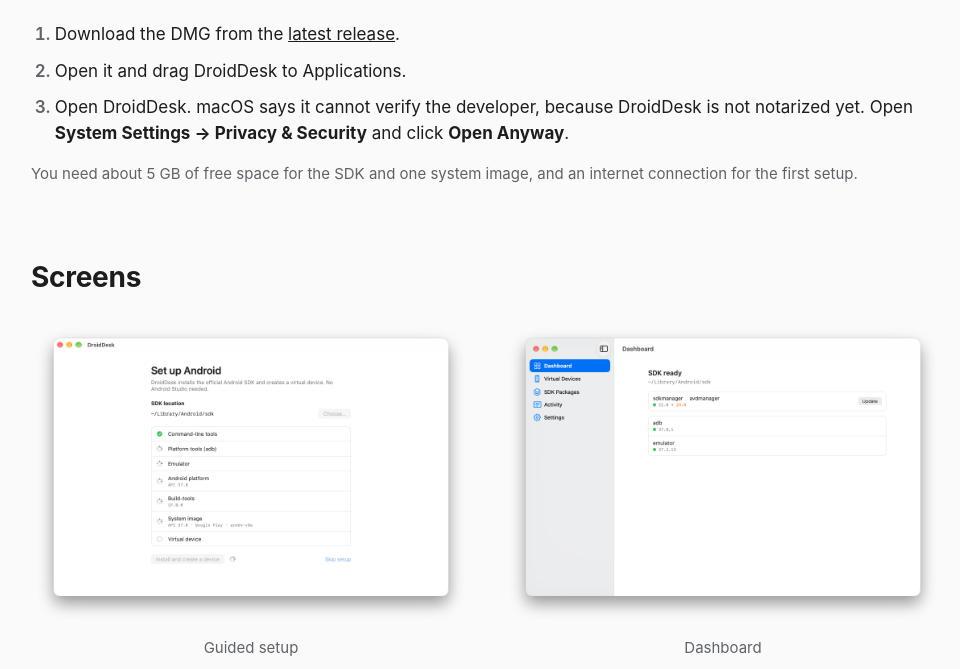
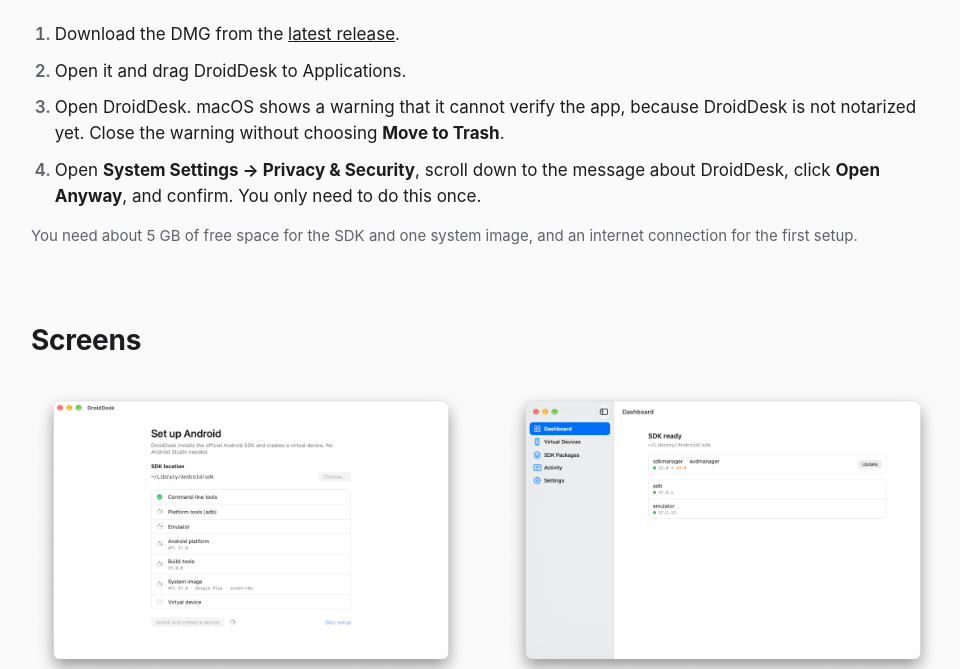
Before and after one commit to tduforet/DroidDesk, a plain HTML site: page docs/index.html in a window 1280 px wide. Shown: the part 1671-2340 px from the top of the page, without its empty margins (153-1113 px from the left). Drawn offline with Linux system fonts and the light colour scheme.

Commit message:
Explain the first launch of a downloaded copy: close the warning, then Open Anyway.
Co-Authored-By: Claude Sonnet 5.5 <noreply@anthropic.com>

```diff
--- a/docs/index.html
+++ b/docs/index.html
@@ -61,7 +61,8 @@
         <ol class="steps">
           <li>Download the DMG from the <a href="https://github.com/tduforet/DroidDesk/releases/latest">latest release</a>.</li>
           <li>Open it and drag DroidDesk to Applications.</li>
-          <li>Open DroidDesk. macOS says it cannot verify the developer, because DroidDesk is not notarized yet. Open <strong>System Settings → Privacy &amp; Security</strong> and click <strong>Open Anyway</strong>.</li>
+          <li>Open DroidDesk. macOS shows a warning that it cannot verify the app, because DroidDesk is not notarized yet. Close the warning without choosing <strong>Move to Trash</strong>.</li>
+          <li>Open <strong>System Settings → Privacy &amp; Security</strong>, scroll down to the message about DroidDesk, click <strong>Open Anyway</strong>, and confirm. You only need to do this once.</li>
         </ol>
         <p class="note">You need about 5 GB of free space for the SDK and one system image, and an internet connection for the first setup.</p>
       </section>
```
Also changed, not shown: 1 other file.
